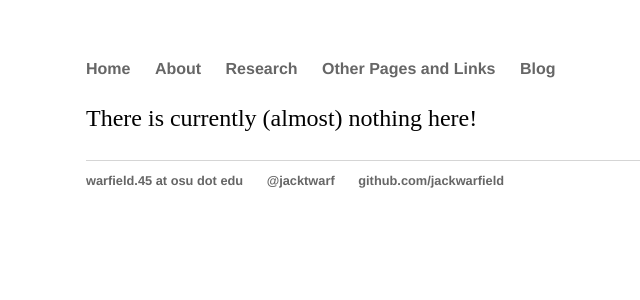
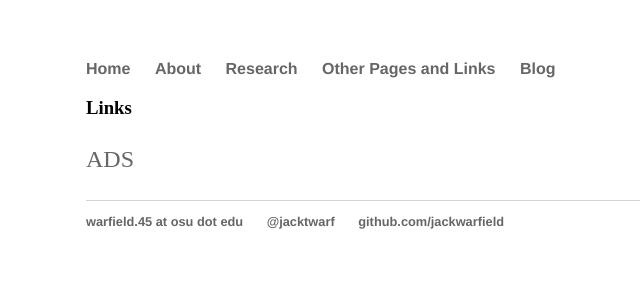
Before and after one commit to jackwarfield/jackwarfield.github.io, a Jekyll site: the page built from otherpages/index.html, in a window 1280 px wide. Shown: the top 300 px of the page, without its empty margins (106-746 px from the left). Built offline with Jekyll 4.4.1, drawn with Linux system fonts in a browser that asks for light colours.

Commit message:
Update index.html

```diff
--- a/otherpages/index.html
+++ b/otherpages/index.html
@@ -3,7 +3,8 @@ layout: default
 title: Jack Warfield
 ---
 <div class="blurb">
+	<h3>Links</h3>
 	<p>
-		There is currently (almost) nothing here!
+	<a href='https://ui.adsabs.harvard.edu/search/q=((author%3A(%22Warfield%2C%20Jack%22))%20AND%20year%3A2018-9999)'>ADS</a>
 	</p>
 </div><!-- /.blurb -->
```
